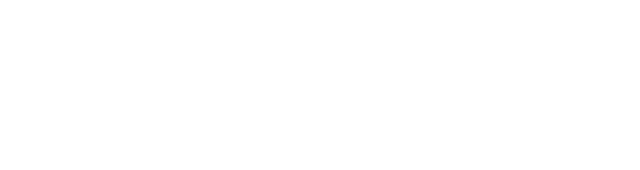
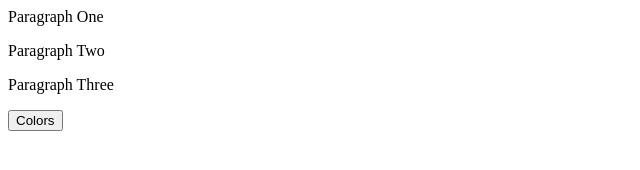
Before and after one commit to quark-gluon-plasma/scanner-backend-test, a plain HTML site: page index.html in a window 1280 px wide. Shown: the whole page, without its empty margins (0-640 px from the left). Drawn offline with Linux system fonts and the light colour scheme.

Commit message:
added button and functions

```diff
--- a/index.html
+++ b/index.html
@@ -4,8 +4,22 @@
     <script src="/index.js"></script>
   </head>
   <body>
-    <p id="p1"></p>
-    <p id="p2"></p>
-    <p id="p3"></p>
+    <p id="p1">Paragraph One</p>
+    <p id="p2">Paragraph Two</p>
+    <p id="p3">Paragraph Three</p>
+    <button id="testButton" onclick="buttonFunction">Colors</button>
   </body>
+  <script>
+    var flipped = false;
+    var testButton = document.getElementById(testButton);
+    function buttonFunction(){
+      if(flipped){
+        CMYK();
+      } else {
+        RGB();
+      }
+      flipped = !flipped;
+    }
+
+  </script>
 </html>
```
